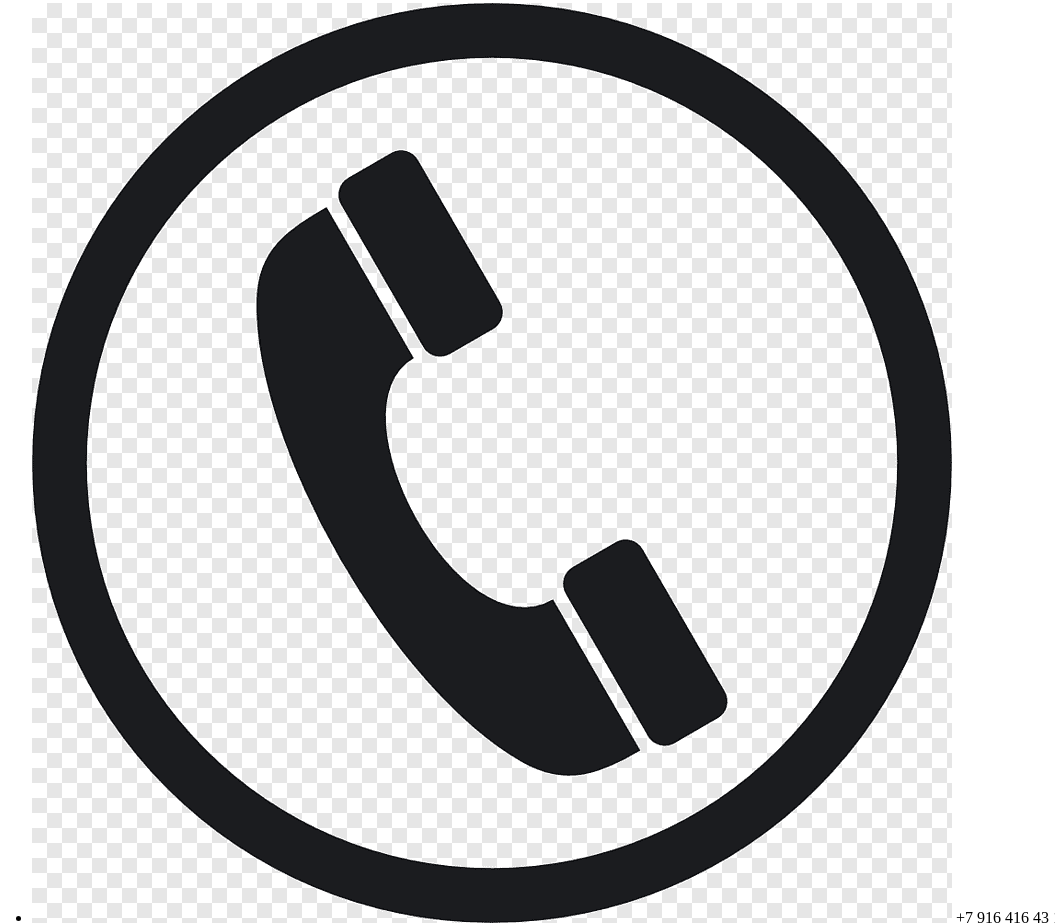
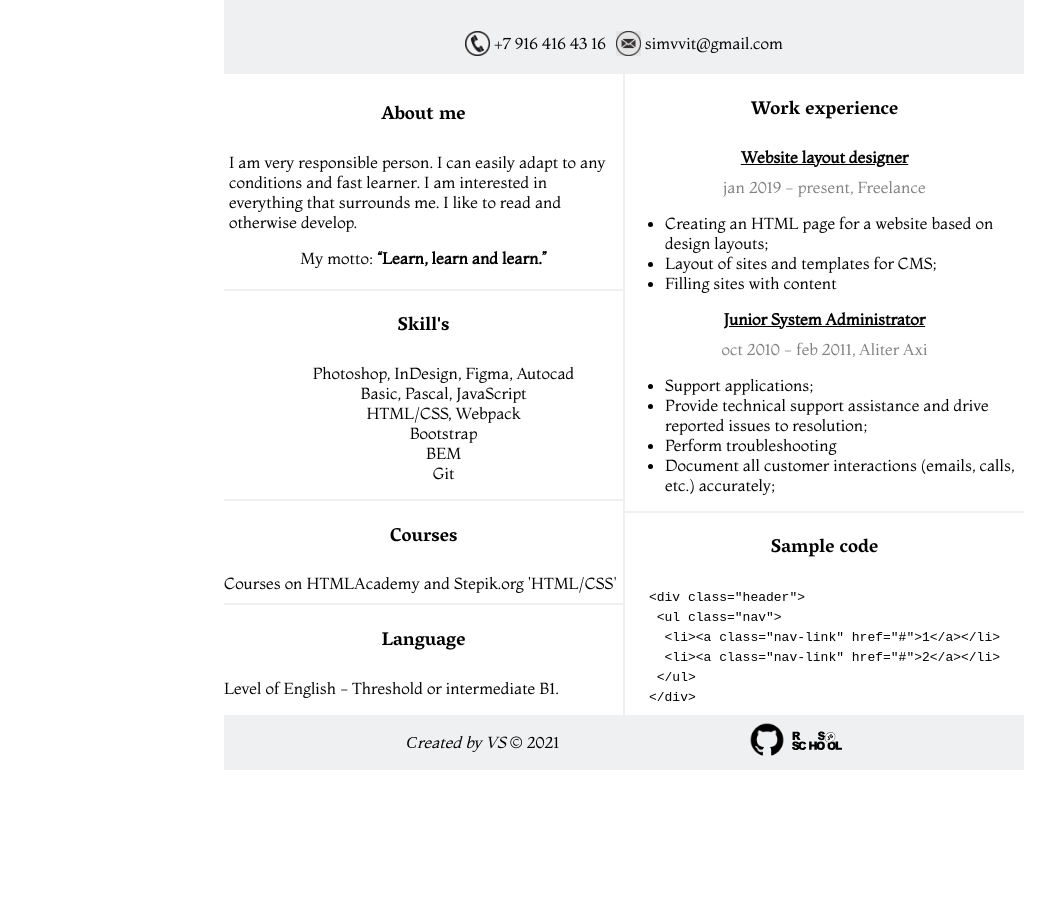
Before and after one commit to AngelwoodS/rsschool-cv11, a plain HTML site: page index.html in a window 1280 px wide. Shown: the part 354-1277 px from the top of the page, without its empty margins (16-1071 px from the left). After the commit the page ends 1132 px from the top, so only its background shows below. Drawn offline with Linux system fonts and the light colour scheme.

Commit message:
feat: add style for content

```diff
--- a/style.css
+++ b/style.css
@@ -25,3 +25,109 @@
     /* Chrome 26+, Opera 23+, Firefox 39+ */
       url("fonts/montaga-v8-latin-regular.woff") format("woff"); /* Chrome 6+, Firefox 3.6+, IE 9+, Safari 5.1+ */
 }
+body {
+  font-family: Montaga, serif;
+}
+h1 {
+  font-size: 36px;
+}
+h3 {
+  text-align: center;
+  font-family: "Vesper Libre", serif;
+}
+.name {
+  font-family: "Ovo", serif;
+}
+.container {
+  width: 800px;
+  margin: auto; /* horizontal alignment */
+}
+.header {
+  display: flex;
+  flex-direction: column;
+  align-items: center;
+  text-align: center;
+  height: 100%;
+  background-color: #eff0f2;
+}
+.contacts {
+  display: flex;
+  justify-content: center;
+}
+.contacts ul {
+  width: 100%;
+  padding: 0;
+  display: flex;
+  justify-content: space-between;
+  list-style: none;
+}
+.contacts ul li {
+  margin: 5px 5px;
+}
+.logo {
+  position: relative;
+  top: 7px;
+  width: 25px;
+  height: auto;
+}
+.content {
+  display: flex;
+}
+.content-left {
+  width: 400px;
+  display: flex;
+  flex-direction: column;
+  border-right: 2px solid #eff0f2;
+}
+.content-left ul {
+  list-style: none;
+}
+.skills {
+  border-bottom: 2px solid #eff0f2;
+  text-align: center;
+}
+.about-me {
+  padding: 5px;
+  border-bottom: 2px solid #eff0f2;
+}
+.content-right {
+  width: 400px;
+  display: flex;
+  flex-direction: column;
+}
+.experience {
+  border-bottom: 2px solid #eff0f2;
+}
+.work-name {
+  text-decoration: underline;
+  font-weight: bold;
+  text-align: center;
+  padding-bottom: 10px;
+}
+.work-data {
+  color: gray;
+  text-align: center;
+}
+.courses {
+  padding-bottom: 10px;
+  border-bottom: 2px solid #eff0f2;
+}
+.code {
+  margin: auto;
+  padding-bottom: 10px;
+}
+.footer {
+  background-color: #eff0f2;
+  display: flex;
+  align-items: center;
+  justify-content: space-evenly;
+}
+.social {
+  display: flex;
+}
+.social a img {
+  width: 50px;
+}
+.line {
+  width: 400px;
+}
```
